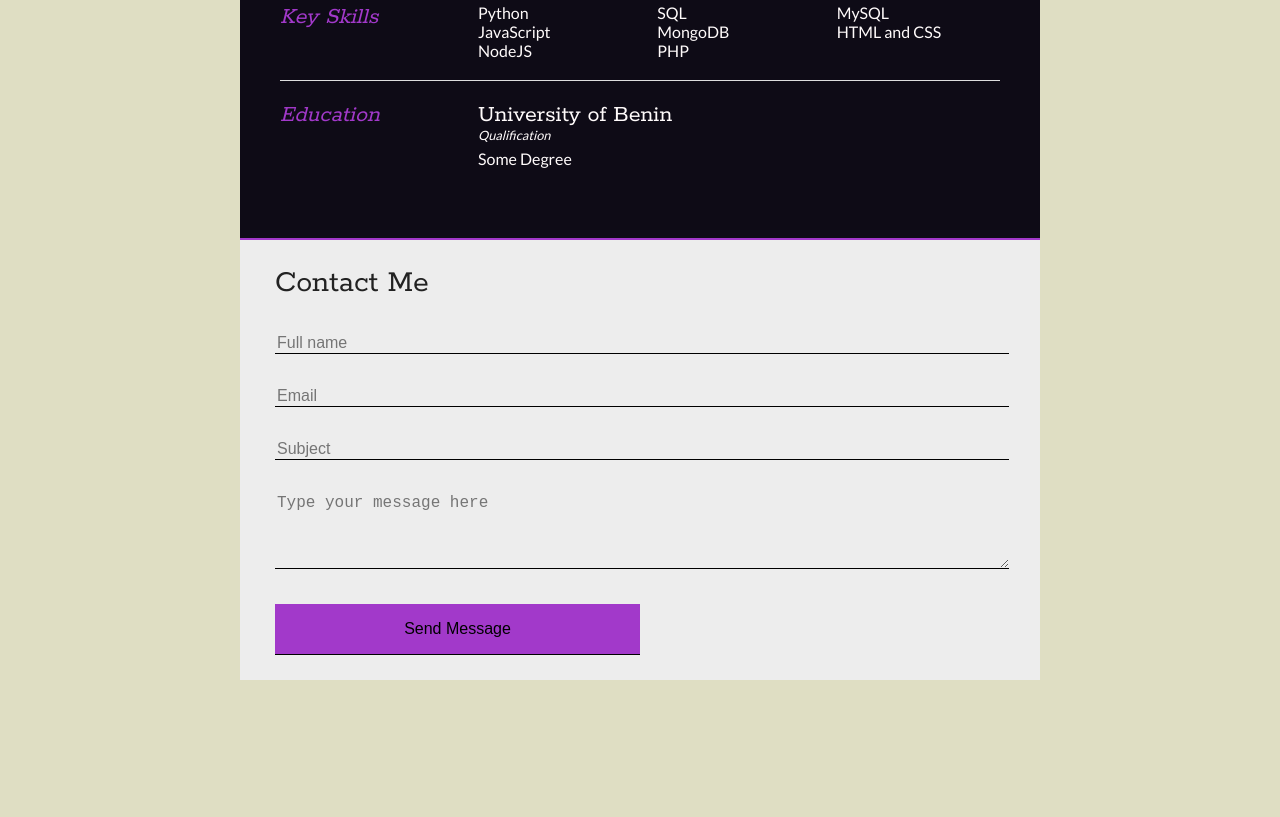
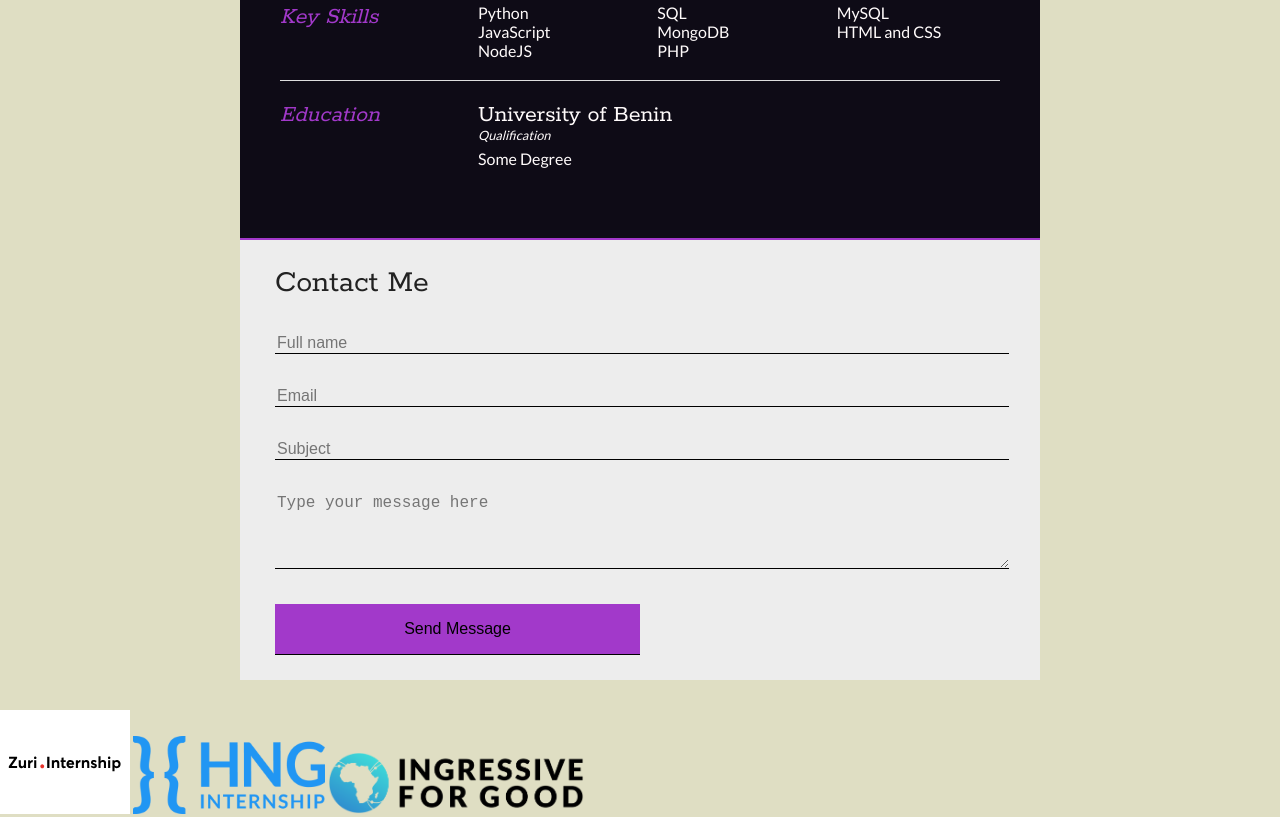
Before and after one commit to CtripleU/Resume-Webpage, a website: page interactiveresume/public/index.html in a window 1280 px wide. Shown: the part 699-1516 px from the top of the page. Before the commit the page ends 1409 px from the top, so only its background shows below. Drawn offline with Linux system fonts and the light colour scheme.

Commit message:
new changes

```diff
--- a/interactiveresume/public/index.html
+++ b/interactiveresume/public/index.html
@@ -18,7 +18,7 @@
 <div id="cv" class="instaFade">
 	<div class="mainDetails">
 		<div id="headshot" class="quickFade">
-			<img src="headshot.jfif" alt="Alan Smith" />
+			<img src="images/headshot.jfif" alt="Alan Smith" />
 		</div>
 
 		<div id="name">
@@ -137,7 +137,11 @@
 			</form>
 		</div>
 	</div>
+
 </div>
+<a href="https://zuri.team"><img img  src="images/zuri-internship.svg"></a>
+<img style="width: 15%;" src="images/hng.png">
+<img style="width: 20%;" src="images/I4G.png">
 
 <script src="app.js"></script>
 </body>
```
Also changed, not shown: interactiveresume/public/images/I4G.png (added), interactiveresume/public/images/headshot.jfif (renamed from interactiveresume/public/headshot.jfif), interactiveresume/public/images/hng.png (added), interactiveresume/public/images/zuri-internship.svg (added).
